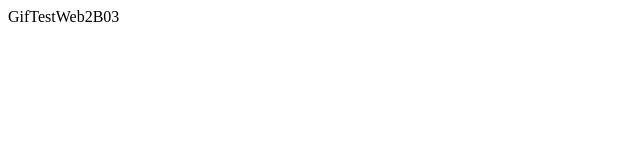
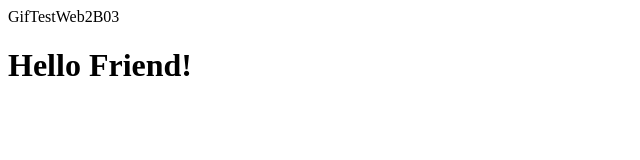
Before and after one commit to Wayne993/gifTest1819S2, a plain HTML site: page web/index.html in a window 1280 px wide. Shown: the whole page, without its empty margins (0-640 px from the left). Drawn offline with Linux system fonts and the light colour scheme.

Commit message:
Hello Friend!

```diff
--- a/web/index.html
+++ b/web/index.html
@@ -12,5 +12,6 @@ and open the template in the editor.
     </head>
     <body>
         <div>GifTestWeb2B03</div>
+        <h1> Hello Friend!</h1>
     </body>
 </html>
```
